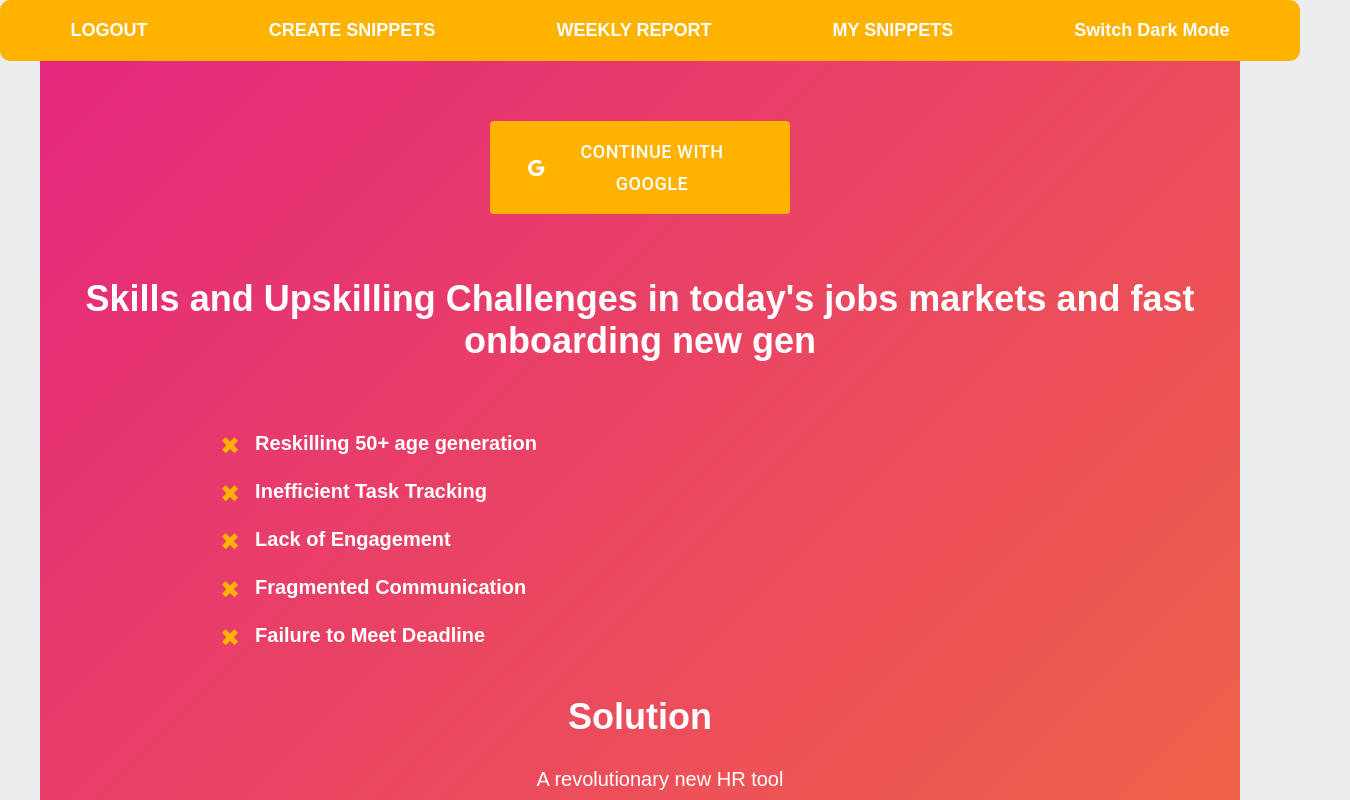
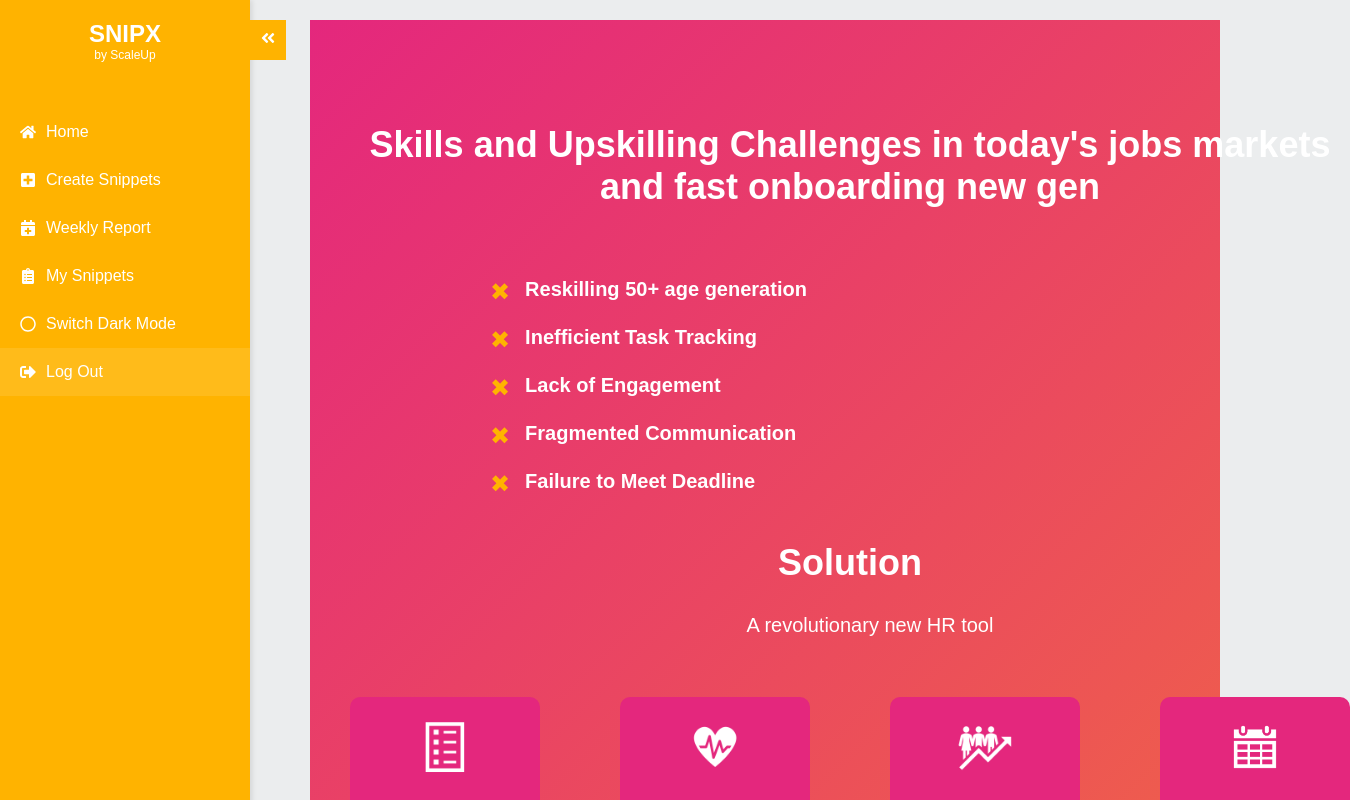
Before and after one commit to scaleup-viv/Snipx2.2, a React (Create React App) app in the folder snipx2.1/: page /login in a window 1280 px wide. Shown: the top 800 px of the page, 1350 px wide, since content can reach past the window. Built offline with nearby package versions, Linux system fonts and the light colour scheme; no server answers.

Commit message:
Navigation bar and updated unconnected landing page

```diff
--- a/snipx2.1/package.json
+++ b/snipx2.1/package.json
@@ -22,6 +22,7 @@
     "react-chartjs-2": "^5.2.0",
     "react-dom": "^18.3.1",
     "react-firebase-hooks": "^5.1.1",
+    "react-icons": "^5.3.0",
     "react-quill": "^2.0.0",
     "react-router-dom": "^6.26.0",
     "react-scripts": "5.0.1",
--- a/snipx2.1/src/routes/Login.css
+++ b/snipx2.1/src/routes/Login.css
@@ -17,12 +17,38 @@
 }
 
 /* Center the login button at the top */
-.login-section {
+/* .login-section {
     grid-column: 1;
     display: flex;
     justify-content: center;
     align-items: center;
+} */
+ /* Login button styling
+.auth-container {
+    background-color: transparent;
+    display: flex;
+    justify-content: center;
+    align-items: flex-start;
+    padding-top: 20px;
+    width: 100%;
 }
+
+.auth-container button {
+    background: var(--btn-bg-color2);
+    color: white;
+    font-size: 18px;
+    padding: 15px 40px;
+    width: 300px;
+    max-width: 100%;
+    border: none;
+    box-shadow: none;
+    text-align: center;
+}
+
+.auth-container button:hover {
+    background: white;
+    color: var(--btn-bg-color2);
+}  */
 
 /* Style adjustments for Company Purpose section */
 .company-purpose {
@@ -378,32 +404,3 @@
         font-size: 14px;
     }
 }
-
-
-
-/* Login button styling */
-.auth-container {
-    background-color: transparent;
-    display: flex;
-    justify-content: center;
-    align-items: flex-start;
-    padding-top: 20px;
-    width: 100%;
-}
-
-.auth-container button {
-    background: var(--btn-bg-color2);
-    color: white;
-    font-size: 18px;
-    padding: 15px 40px; /* Increase the padding for a wider button */
-    width: 300px; /* Set a fixed width, adjust as needed */
-    max-width: 100%; /* Ensure the button doesn't overflow */
-    border: none; /* Remove any border */
-    box-shadow: none; /* Remove any shadow */
-    text-align: center; /* Center text inside the button */
-}
-
-.auth-container button:hover {
-    background: white;
-    color: var(--btn-bg-color2);
-}
--- a/snipx2.1/src/routes/Login.js
+++ b/snipx2.1/src/routes/Login.js
@@ -1,14 +1,4 @@
-import React, { useEffect } from "react";
-import { useNavigate } from "react-router-dom";
-import { useAuthState } from "react-firebase-hooks/auth";
-import { useAuth } from "../AuthProvider";
 import './Login.css'; // Ensure this contains styles specific to the landing page
-
-import Card from "@mui/material/Card";
-import CardContent from "@mui/material/CardContent";
-import Box from "@mui/material/Box";
-import GoogleIcon from "@mui/icons-material/Google";
-import Button from "@mui/material/Button";
 
 import recapImage from './images/recap.png';
 import heartImage from './images/heart.png';
@@ -22,26 +12,10 @@ import kristinaImage from './images/Kristina.png';
 import piotrImage from './images/Piotr.png';
 
 const Login = () => {
-  const { user, login, auth, checkDatabase } = useAuth();
-  const [firebaseUser, loading] = useAuthState(auth);
-  const navigate = useNavigate();
-
-  useEffect(() => {
-    if (user?.email) {
-      return navigate("/home");
-    } else if (!loading && firebaseUser) {
-      checkDatabase(firebaseUser);
-    }
-  }, [user, loading, firebaseUser, navigate, checkDatabase]);
-
-  const handleSubmit = (event) => {
-    event.preventDefault();
-    login();
-  };
 
   return (
     <div className="unconnected-landing-page">
-      {/* Login Button Section */}
+      {/* Login Button Section
       <div className="login-section">
         <Box component="form" onSubmit={handleSubmit} autoComplete="on">
           <div className="auth-container">
@@ -55,7 +29,7 @@ const Login = () => {
             </Button>
           </div>
         </Box>
-      </div>
+      </div> */}
 
       {/* The Problem Section */}
       <div className= "section the-problem">
--- a/snipx2.1/src/routes/NavBar.js
+++ b/snipx2.1/src/routes/NavBar.js
@@ -1,11 +1,36 @@
-import React, { useState } from 'react';
+import React, { useState, useEffect } from 'react';
+import { useNavigate } from "react-router-dom";
+import { useAuthState } from "react-firebase-hooks/auth";
+import { useAuth } from "../AuthProvider";
 import { Link, Outlet } from 'react-router-dom';
-import { useAuth } from '../AuthProvider';
+import { FaHome, FaPlusSquare, FaClipboardList, FaUsers, FaSignOutAlt, FaChartBar, FaRegCircle, FaCircle, FaCalendarPlus, FaAngleDoubleLeft , FaAngleDoubleRight, FaSignInAlt } from 'react-icons/fa'; // Import icons
 import './style.css';
 
+import Card from "@mui/material/Card";
+import CardContent from "@mui/material/CardContent";
+import Box from "@mui/material/Box";
+import GoogleIcon from "@mui/icons-material/Google";
+import Button from "@mui/material/Button";
+
 const NavBar = () => {
-    const { user, logout } = useAuth();
+    const { user, logout, login, auth, checkDatabase} = useAuth();
     const [isDarkMode, setIsDarkMode] = useState(true);
+    const [isSidebarOpen, setIsSidebarOpen] = useState(true); // Sidebar toggle state
+    const [firebaseUser, loading] = useAuthState(auth);
+    const navigate = useNavigate();
+
+    useEffect(() => {
+        if (user?.email) {
+        return navigate("/home");
+        } else if (!loading && firebaseUser) {
+        checkDatabase(firebaseUser);
+        }
+    }, [user, loading, firebaseUser, navigate, checkDatabase]);
+
+    const handleSubmit = (event) => {
+        event.preventDefault();
+        login();
+    };
 
     const toggleColors = () => {
         if (isDarkMode) {
@@ -17,7 +42,6 @@ const NavBar = () => {
             document.documentElement.style.setProperty('--container-color1', 'rgb(100, 100, 100)');
             document.documentElement.style.setProperty('--container-color2', 'rgb(100, 100, 100)');
             document.documentElement.style.setProperty('--black-text', 'white');
-
         } else {
             document.documentElement.style.setProperty('--navbar-color', '#FFB300');
             document.documentElement.style.setProperty('--btn-bg-color', '#E4277D');
@@ -31,53 +55,68 @@ const NavBar = () => {
         setIsDarkMode(!isDarkMode);
     };
 
+    const toggleSidebar = () => {
+        setIsSidebarOpen(!isSidebarOpen);
+    };
+
     return (
         <>
-            <nav>
+            <nav className={`sidebar ${isSidebarOpen ? 'open' : 'closed'}`}>
+                <div className="logo">
+                    <h2>SNIP<span>X</span></h2>
+                    <p>by ScaleUp</p>
+                </div>
                 <ul>
                     {user ? (
                         <>
                             <li>
-                                <Link to="/login" onClick={logout}>LOGOUT</Link>
+                                <Link to="/home"><FaHome /> Home</Link>
                             </li>
                             <li>
-                                <Link to="/add-snippet">CREATE SNIPPETS</Link>
+                                <Link to="/add-snippet"><FaPlusSquare /> Create Snippets</Link>
                             </li>
                             <li>
-                                <Link to="/weekly-report">WEEKLY REPORT</Link>
+                                <Link to="/weekly-report"><FaCalendarPlus /> Weekly Report</Link>
                             </li>
                             <li>
-                                <Link to="/my-snippets">MY SNIPPETS</Link>
+                                <Link to="/my-snippets"><FaClipboardList /> My Snippets</Link>
                             </li>
 
-                            {/* Conditionally render based on user role */}
                             {user.role === 'admin' && (
                                 <>
                                     <li>
-                                        <Link to="/snippets">ALL SNIPPETS</Link>
+                                        <Link to="/snippets"><FaChartBar /> All Snippets</Link>
                                     </li>
                                     <li>
-                                        <Link to="/users">USERS</Link>
+                                        <Link to="/users"><FaUsers /> Users</Link>
                                     </li>
                                 </>
                             )}
                             <li>
-                                <Link to='#' onClick={(e) => {
-                                        e.preventDefault(); // Prevent the default link behavior
-                                        toggleColors(); // Call your toggle function
-                                    }}>
-                                    {isDarkMode ? 'Switch Dark Mode' : 'Switch Scaleup Mode'}
+                                <Link to="#" onClick={(e) => {
+                                    e.preventDefault();
+                                    toggleColors();
+                                }}>
+                                    {isDarkMode ? <><FaRegCircle /> Switch Dark Mode</> : <><FaCircle /> Switch Scaleup Mode</>}
                                 </Link>
+                            </li>
+                            <li className="logout">
+                                <Link to="/login" onClick={logout}><FaSignOutAlt /> Log Out</Link>
                             </li>
                         </>
                     ) : (
                         <li>
-                            <Link to="/login">LOGIN</Link>
+                            <Link to="/login" onClick={handleSubmit}><FaSignInAlt />Login</Link>
                         </li>
                     )}
                 </ul>
             </nav>
-            <Outlet /> {/* This is where the child components will be rendered */}
+            <div className="toggle-btn" onClick={toggleSidebar}>
+                {isSidebarOpen ? <FaAngleDoubleLeft  /> : <FaAngleDoubleRight />}
+            </div>
+            <div className={`content ${isSidebarOpen ? '' : 'shifted'}`}>
+                <Outlet />
+            </div>
         </>
     );
 };
--- a/snipx2.1/src/routes/style.css
+++ b/snipx2.1/src/routes/style.css
@@ -51,40 +51,130 @@ textarea {
 
 textarea:focus {
     outline: none;
-    border-color: var(--btn-bg-color); /* Gradient color for focus border */
+    border-color: var(--btn-bg-color);
 }
 
-nav {
-    width: 100%;
-    background-color: var(--navbar-color);
-    padding: 10px;
-    border-radius: 10px; /* Rounded corners for a modern look */
+/* Sidebar Styles */
+.sidebar {
+    width: 250px;
+    height: 100vh;
+    background: var(--navbar-color);
+    position: fixed;
+    top: 0;
+    left: 0;
+    display: flex;
+    flex-direction: column;
+    align-items: center;
+    padding-top: 20px;
+    box-shadow: 2px 0 5px rgba(0, 0, 0, 0.1);
+    transition: transform 0.3s ease-in-out;
+    z-index: 1000;
 }
 
-nav ul {
-    list-style-type: none;
-    padding: 0;
-    margin: 0;
-    display: flex;
-    justify-content: space-around;
+.sidebar.closed {
+    transform: translateX(-100%);
 }
 
-nav ul li {
+.sidebar .logo {
+    text-align: center;
+    margin-bottom: 30px;
+}
+
+.sidebar .logo h2 {
+    color: white;
+    font-size: 24px;
     margin: 0;
 }
 
-nav ul li a {
-    color: white; /* White text for better contrast */
-    text-decoration: none;
-    padding: 10px 20px;
-    display: block;
-    font-size: 18px;
-    font-weight: bold;
-    transition: background-color 0.3s, transform 0.3s; /* Smooth transitions */
+.sidebar .logo p {
+    color: white;
+    font-size: 12px;
+    margin: 0;
 }
 
-nav ul li a:hover {
-    background-color: rgba(255, 255, 255, 0.3);
-    border-radius: 5px;
-    transform: scale(1.05); /* Slight scale effect on hover */
+.sidebar ul {
+    list-style: none;
+    padding: 0;
+    width: 100%;
 }
+
+.sidebar ul li {
+    width: 100%;
+}
+
+.sidebar ul li a {
+    display: flex;
+    align-items: center;
+    padding: 15px 20px;
+    color: white;
+    text-decoration: none;
+    font-size: 16px;
+    transition: background 0.3s;
+}
+
+.sidebar ul li a:hover {
+    background: rgba(255, 255, 255, 0.1);
+}
+
+.sidebar ul li a svg {
+    margin-right: 10px;
+}
+
+.sidebar ul li.logout {
+    margin-top: auto;
+    margin-bottom: 20px;
+}
+
+.sidebar ul li.logout a {
+    background: rgba(255, 255, 255, 0.1);
+}
+
+/* Toggle Button Styles */
+.toggle-btn {
+    position: fixed;
+    top: 20px;
+    left: 250px; /* Position next to the open sidebar */
+    z-index: 1001;
+    background-color: var(--navbar-color);
+    color: white;
+    padding: 10px;
+    cursor: pointer;
+    transition: left 0.3s ease-in-out;
+}
+
+.sidebar.closed + .toggle-btn {
+    left: 10px; /* Adjust position when sidebar is closed */
+}
+
+/* Content Styles */
+.content {
+    margin-left: 250px;
+    padding: 20px;
+    transition: margin-left 0.3s ease-in-out;
+}
+
+.content.shifted {
+    margin-left: 0;
+}
+
+@media (max-width: 768px) {
+    .sidebar {
+        width: 200px;
+    }
+
+    .toggle-btn {
+        left: 200px;
+    }
+
+    .sidebar.closed + .toggle-btn {
+        left: 10px;
+    }
+
+    .content {
+        margin-left: 200px;
+    }
+
+    .content.shifted {
+        margin-left: 0;
+    }
+}
```
Also changed, not shown: 1 other file (tests, documents, lock files or other folders).
